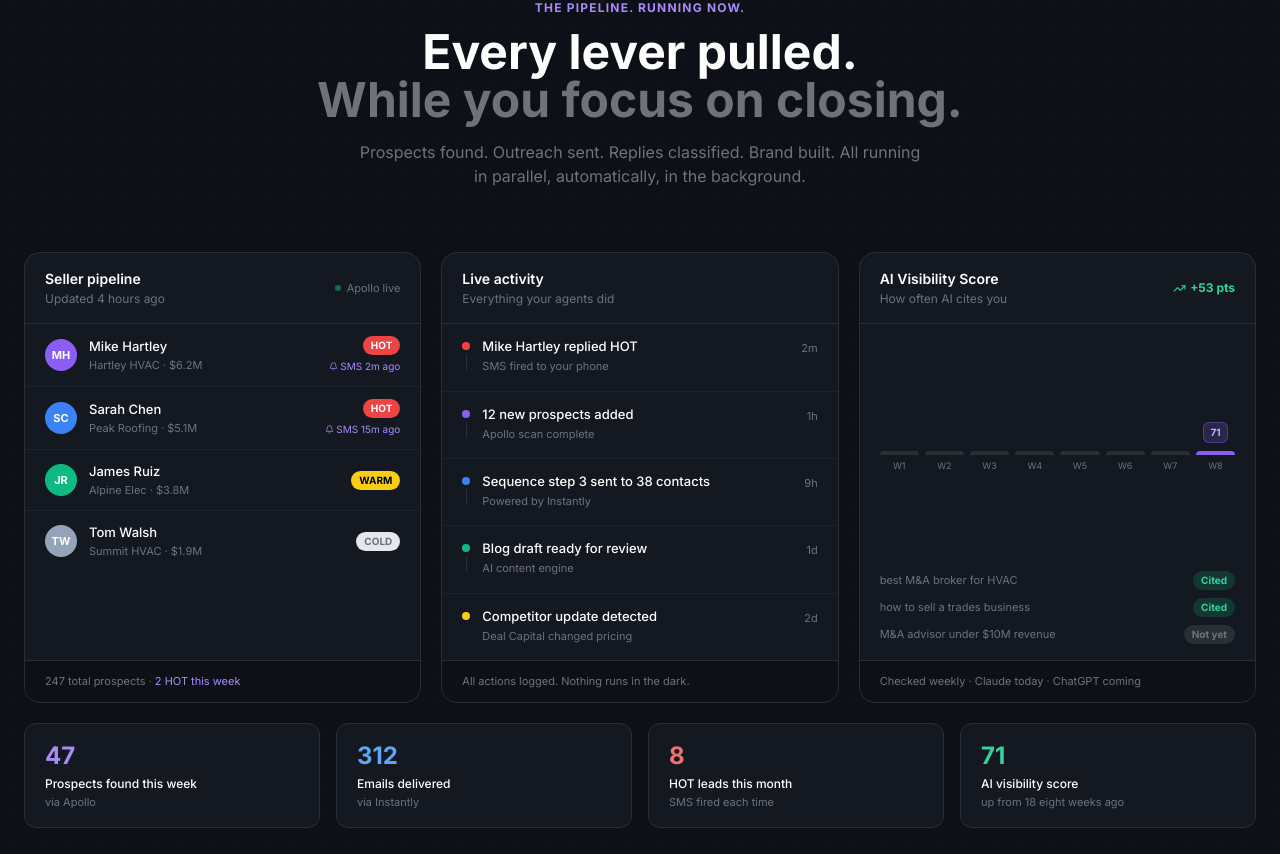
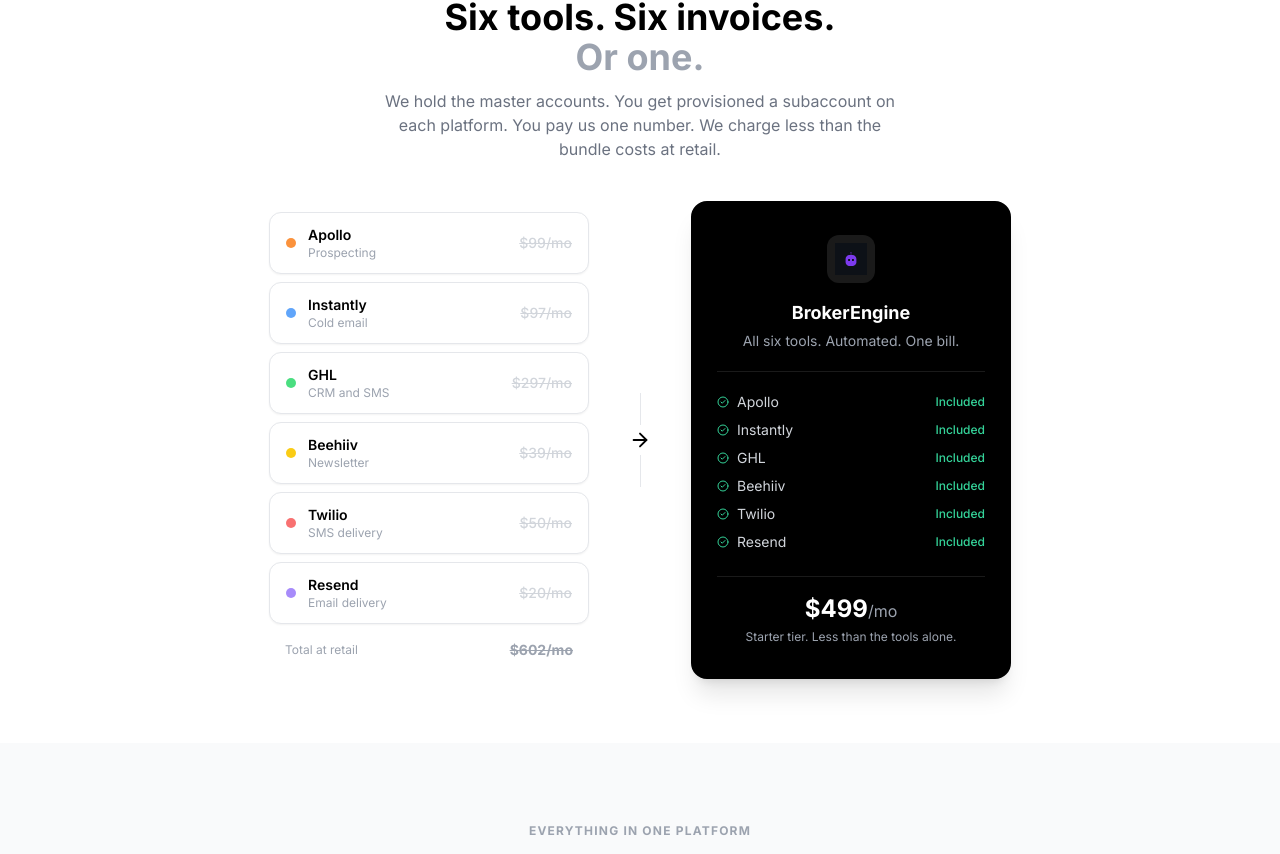
Before and after one commit to AutopilotPR/brokerengine-marketing, a Next.js app: page / in a window 1280 px wide. Shown: the part 1353-2207 px from the top of the page. Built offline with nearby package versions, Linux system fonts and the light colour scheme.

Commit message:
refactor: replace Live Machine section with clean tool consolidation visual
Six tool cards with strikethrough prices flowing to one BrokerEngine card.
Removes duplicate One Bill section and fake dashboard data entirely.
Clean, honest, and concrete.

```diff
--- a/app/page.tsx
+++ b/app/page.tsx
@@ -489,10 +489,23 @@
   description: string;
 }
 
-// ── Live Machine Section ─────────────────────────────────────────────────
+// ── Tool Consolidation Section ──────────────────────────────────────────
 
-function LiveMachineSection() {
-  const weekLabels = ['W1', 'W2', 'W3', 'W4', 'W5', 'W6', 'W7', 'W8'];
+const TOOLS = [
+  { name: 'Apollo',    what: 'Prospecting',    price: '$99/mo',  dot: 'bg-orange-400' },
+  { name: 'Instantly', what: 'Cold email',     price: '$97/mo',  dot: 'bg-blue-400' },
+  { name: 'GHL',       what: 'CRM and SMS',    price: '$297/mo', dot: 'bg-green-400' },
+  { name: 'Beehiiv',   what: 'Newsletter',     price: '$39/mo',  dot: 'bg-yellow-400' },
+  { name: 'Twilio',    what: 'SMS delivery',   price: '$50/mo',  dot: 'bg-red-400' },
+  { name: 'Resend',    what: 'Email delivery', price: '$20/mo',  dot: 'bg-violet-400' },
+];
+
+function ToolConsolidationSection() {
+  const totalRetail = TOOLS.reduce((sum, t) => {
+    const n = parseInt(t.price.replace(/[^0-9]/g, ''), 10);
+    return sum + n;
+  }, 0);
+  void totalRetail;
   const scoreData  = [18, 24, 22, 31, 38, 44, 52, 71];
   const maxScore   = 80;
 
@@ -512,172 +525,80 @@
   ];
 
   return (
-    <section className="relative py-24 px-6 bg-[#0D1117] overflow-hidden">
-      {/* subtle dot grid */}
-      <div
-        className="absolute inset-0 pointer-events-none"
-        style={{
-          backgroundImage: 'radial-gradient(circle, rgba(255,255,255,0.04) 1px, transparent 1px)',
-          backgroundSize: '28px 28px',
-        }}
-      />
-      <div className="relative mx-auto max-w-7xl">
-        {/* heading */}
-        <div className="text-center mb-16">
-          <p className="text-xs font-bold text-violet-400 uppercase tracking-widest mb-3">The pipeline. Running now.</p>
-          <h2 className="text-4xl md:text-5xl font-bold text-white mb-4 leading-tight">
-            Every lever pulled.<br />
-            <span className="text-[#6E727A]">While you focus on closing.</span>
+    <section className="py-16 px-6 border-t border-gray-100">
+      <div className="mx-auto max-w-4xl">
+        <div className="text-center mb-10">
+          <p className="text-xs font-bold text-gray-400 uppercase tracking-widest mb-3">One invoice. Every tool included.</p>
+          <h2 className="text-3xl md:text-4xl font-bold text-black mb-3">
+            Six tools. Six invoices.<br />
+            <span className="text-gray-400">Or one.</span>
           </h2>
-          <p className="text-[#6E727A] max-w-xl mx-auto">
-            Prospects found. Outreach sent. Replies classified. Brand built. All running in parallel, automatically, in the background.
+          <p className="text-gray-500 max-w-lg mx-auto">
+            We hold the master accounts. You get provisioned a subaccount on each platform. You pay us one number. We charge less than the bundle costs at retail.
           </p>
         </div>
 
-        {/* three-column grid */}
-        <div className="grid lg:grid-cols-3 gap-5">
+        {/* tool cards flowing to arrow to BrokerEngine */}
+        <div className="flex flex-col md:flex-row items-center gap-6 justify-center">
 
-          {/* COL 1: Prospect pipeline */}
-          <div className="rounded-2xl border border-[#2A2E35] bg-[#141820] overflow-hidden flex flex-col">
-            <div className="px-5 py-4 border-b border-[#2A2E35] flex items-center justify-between">
-              <div>
-                <p className="text-sm font-semibold text-white">Seller pipeline</p>
-                <p className="text-xs text-[#6E727A] mt-0.5">Updated 4 hours ago</p>
-              </div>
-              <div className="flex items-center gap-1.5">
-                <div className="w-1.5 h-1.5 rounded-full bg-emerald-500 animate-pulse" />
-                <span className="text-[11px] text-[#6E727A]">Apollo live</span>
-              </div>
-            </div>
-            <div className="flex-1 divide-y divide-[#1E2229]">
-              {prospects.map((p) => (
-                <div key={p.name} className="flex items-center gap-3 px-5 py-3">
-                  <div className={`w-8 h-8 rounded-full ${p.color} flex items-center justify-center text-white text-[11px] font-bold flex-shrink-0`}>
-                    {p.initials}
-                  </div>
-                  <div className="flex-1 min-w-0">
-                    <p className="text-[13px] text-white font-medium truncate">{p.name}</p>
-                    <p className="text-[11px] text-[#6E727A] truncate">{p.company} · {p.rev}</p>
-                  </div>
-                  <div className="flex flex-col items-end gap-1">
-                    <span className={`text-[10px] font-bold px-2 py-0.5 rounded-full ${p.badgeColor}`}>{p.badge}</span>
-                    {p.sms && (
-                      <span className="text-[10px] text-violet-400 flex items-center gap-0.5">
-                        <Bell size={9} />SMS {p.sms}
-                      </span>
-                    )}
+          {/* left: tool list */}
+          <div className="flex flex-col gap-2 w-full max-w-xs">
+            {TOOLS.map((t) => (
+              <div key={t.name} className="flex items-center justify-between px-4 py-3 rounded-xl border border-gray-200 bg-white shadow-sm">
+                <div className="flex items-center gap-3">
+                  <div className={`w-2.5 h-2.5 rounded-full ${t.dot} flex-shrink-0`} />
+                  <div>
+                    <p className="text-sm font-semibold text-black">{t.name}</p>
+                    <p className="text-xs text-gray-400">{t.what}</p>
                   </div>
                 </div>
-              ))}
-            </div>
-            <div className="px-5 py-3 border-t border-[#2A2E35] bg-[#0D1117]">
-              <p className="text-[11px] text-[#6E727A]">247 total prospects · <span className="text-violet-400">2 HOT this week</span></p>
+                <span className="text-sm text-gray-300 line-through font-medium">{t.price}</span>
+              </div>
+            ))}
+            <div className="flex items-center justify-between px-4 py-2">
+              <span className="text-xs text-gray-400">Total at retail</span>
+              <span className="text-sm font-bold text-gray-400 line-through">$602/mo</span>
             </div>
           </div>
 
-          {/* COL 2: Activity feed */}
-          <div className="rounded-2xl border border-[#2A2E35] bg-[#141820] overflow-hidden flex flex-col">
-            <div className="px-5 py-4 border-b border-[#2A2E35]">
-              <p className="text-sm font-semibold text-white">Live activity</p>
-              <p className="text-xs text-[#6E727A] mt-0.5">Everything your agents did</p>
+          {/* center: arrow */}
+          <div className="flex flex-col items-center gap-2 px-4">
+            <div className="hidden md:flex flex-col items-center gap-1">
+              <div className="w-px h-8 bg-gray-200" />
+              <ArrowRight size={22} className="text-black rotate-0 md:rotate-0" />
+              <div className="w-px h-8 bg-gray-200" />
             </div>
-            <div className="flex-1 divide-y divide-[#1E2229]">
-              {activities.map((a, i) => (
-                <div key={i} className="flex items-start gap-3 px-5 py-3.5">
-                  <div className="flex flex-col items-center gap-1 pt-1 flex-shrink-0">
-                    <div className={`w-2 h-2 rounded-full ${a.dot} flex-shrink-0`} />
-                    {i < activities.length - 1 && <div className="w-px flex-1 min-h-4 bg-[#2A2E35]" />}
-                  </div>
-                  <div className="flex-1 min-w-0 pb-0.5">
-                    <p className="text-[13px] text-white font-medium leading-snug">{a.text}</p>
-                    <p className="text-[11px] text-[#6E727A] mt-0.5">{a.sub}</p>
-                  </div>
-                  <span className="text-[11px] text-[#6E727A] flex-shrink-0 mt-0.5">{a.time}</span>
-                </div>
-              ))}
-            </div>
-            <div className="px-5 py-3 border-t border-[#2A2E35] bg-[#0D1117]">
-              <p className="text-[11px] text-[#6E727A]">All actions logged. Nothing runs in the dark.</p>
+            <div className="md:hidden">
+              <ArrowRight size={22} className="text-black rotate-90" />
             </div>
           </div>
 
-          {/* COL 3: AI visibility score chart */}
-          <div className="rounded-2xl border border-[#2A2E35] bg-[#141820] overflow-hidden flex flex-col">
-            <div className="px-5 py-4 border-b border-[#2A2E35] flex items-center justify-between">
-              <div>
-                <p className="text-sm font-semibold text-white">AI Visibility Score</p>
-                <p className="text-xs text-[#6E727A] mt-0.5">How often AI cites you</p>
+          {/* right: BrokerEngine card */}
+          <div className="w-full max-w-xs">
+            <div className="rounded-2xl border-2 border-black bg-black text-white px-6 py-8 flex flex-col items-center text-center shadow-xl">
+              <div className="w-12 h-12 rounded-xl bg-white/10 flex items-center justify-center mb-4">
+                <Image src="/icon.svg" alt="" width={32} height={32} />
               </div>
-              <div className="flex items-center gap-1 text-emerald-400 text-xs font-bold">
-                <TrendingUp size={13} />
-                +53 pts
+              <p className="text-lg font-bold mb-1">BrokerEngine</p>
+              <p className="text-gray-400 text-sm mb-5">All six tools. Automated. One bill.</p>
+              <div className="w-full border-t border-white/10 pt-5 space-y-2">
+                {TOOLS.map((t) => (
+                  <div key={t.name} className="flex items-center justify-between">
+                    <span className="text-sm text-gray-300 flex items-center gap-2">
+                      <CheckCircle2 size={12} className="text-emerald-400" />{t.name}
+                    </span>
+                    <span className="text-xs text-emerald-400 font-medium">Included</span>
+                  </div>
+                ))}
               </div>
-            </div>
-            {/* chart */}
-            <div className="flex-1 px-5 pt-5 pb-3">
-              <div className="flex items-end gap-1.5 h-32">
-                {scoreData.map((val, i) => {
-                  const isLast = i === scoreData.length - 1;
-                  const pct = (val / maxScore) * 100;
-                  return (
-                    <div key={i} className="flex-1 flex flex-col items-center gap-1">
-                      {isLast && (
-                        <div className="rounded-md bg-violet-500/20 border border-violet-500/40 px-1.5 py-0.5 text-[10px] font-bold text-violet-300 whitespace-nowrap mb-1">
-                          {val}
-                        </div>
-                      )}
-                      <div
-                        className={`w-full rounded-t-md transition-all ${
-                          isLast ? 'bg-violet-500' : 'bg-[#2A2E35]'
-                        }`}
-                        style={{ height: `${pct}%`, minHeight: 4 }}
-                      />
-                      <span className="text-[9px] text-[#6E727A]">{weekLabels[i]}</span>
-                    </div>
-                  );
-                })}
+              <div className="mt-6 w-full border-t border-white/10 pt-4">
+                <p className="text-2xl font-bold">$499<span className="text-base font-normal text-gray-400">/mo</span></p>
+                <p className="text-xs text-gray-400 mt-1">Starter tier. Less than the tools alone.</p>
               </div>
-            </div>
-            {/* query pills */}
-            <div className="px-5 pb-4 space-y-2">
-              {[
-                { query: 'best M&A broker for HVAC', cited: true },
-                { query: 'how to sell a trades business', cited: true },
-                { query: 'M&A advisor under $10M revenue', cited: false },
-              ].map((q) => (
-                <div key={q.query} className="flex items-center justify-between gap-2">
-                  <p className="text-[11px] text-[#6E727A] truncate">{q.query}</p>
-                  <span className={`text-[10px] font-bold px-2 py-0.5 rounded-full flex-shrink-0 ${
-                    q.cited ? 'bg-emerald-500/20 text-emerald-400' : 'bg-[#2A2E35] text-[#6E727A]'
-                  }`}>
-                    {q.cited ? 'Cited' : 'Not yet'}
-                  </span>
-                </div>
-              ))}
-            </div>
-            <div className="px-5 py-3 border-t border-[#2A2E35] bg-[#0D1117]">
-              <p className="text-[11px] text-[#6E727A]">Checked weekly · Claude today · ChatGPT coming</p>
             </div>
           </div>
 
         </div>
-
-        {/* bottom stat row */}
-        <div className="grid grid-cols-2 md:grid-cols-4 gap-4 mt-5">
-          {[
-            { label: 'Prospects found this week', value: '47', sub: 'via Apollo', color: 'text-violet-400' },
-            { label: 'Emails delivered', value: '312', sub: 'via Instantly', color: 'text-blue-400' },
-            { label: 'HOT leads this month', value: '8', sub: 'SMS fired each time', color: 'text-red-400' },
-            { label: 'AI visibility score', value: '71', sub: 'up from 18 eight weeks ago', color: 'text-emerald-400' },
-          ].map((s) => (
-            <div key={s.label} className="rounded-xl border border-[#2A2E35] bg-[#141820] px-5 py-4">
-              <p className={`text-2xl font-bold ${s.color} mb-1`}>{s.value}</p>
-              <p className="text-[12px] text-white font-medium leading-snug">{s.label}</p>
-              <p className="text-[11px] text-[#6E727A] mt-0.5">{s.sub}</p>
-            </div>
-          ))}
-        </div>
-
       </div>
     </section>
   );
@@ -821,37 +742,8 @@
         <ProductDemo />
       </section>
 
-      {/* LIVE MACHINE SECTION */}
-      <LiveMachineSection />
-
-      {/* ONE BILL */}
-      <section className="py-16 px-6 border-t border-gray-100 mt-4">
-        <div className="mx-auto max-w-4xl text-center">
-          <p className="text-xs font-bold text-gray-400 uppercase tracking-widest mb-3">One bill. Every tool included.</p>
-          <h2 className="text-3xl md:text-4xl font-bold text-black mb-4">
-            We hold the subscriptions.<br />You pay one number.
-          </h2>
-          <p className="text-gray-500 mb-10 max-w-2xl mx-auto">
-            Most brokers are paying $600 or more per month across Apollo, Instantly, GoHighLevel, Beehiiv, and Twilio. Then spending 10 hours a week making those tools talk to each other. BrokerEngine holds the master accounts on your behalf. You get provisioned a subaccount on every platform. You never see an Apollo invoice or an Instantly invoice. You see one line item from us. We charge less than the bundle costs at retail.
-          </p>
-          <div className="grid grid-cols-2 md:grid-cols-3 gap-3 max-w-xl mx-auto mb-8">
-            {BUNDLED_TOOLS.map((t) => (
-              <div key={t.name} className="flex items-center justify-between px-4 py-3 border border-gray-200 rounded-xl bg-white">
-                <div className="text-left">
-                  <p className="text-sm font-semibold text-black">{t.name}</p>
-                  <p className="text-xs text-gray-400">{t.what}</p>
-                </div>
-                <span className="text-xs text-gray-400 line-through">{t.price}</span>
-              </div>
-            ))}
-          </div>
-          <div className="inline-flex items-center gap-2 px-6 py-3 bg-black text-white rounded-full">
-            <Zap size={13} className="text-yellow-400" />
-            <span className="text-sm font-bold">All of it. One bill. Less than retail.</span>
-          </div>
-          <p className="text-xs text-gray-400 mt-4">This is the same model that built GoHighLevel into a $500M agency business. We applied it to M&A.</p>
-        </div>
-      </section>
+      {/* TOOL CONSOLIDATION */}
+      <ToolConsolidationSection />
 
       {/* FEATURES */}
       <section id="features" className="py-20 px-6 bg-gray-50">
```
